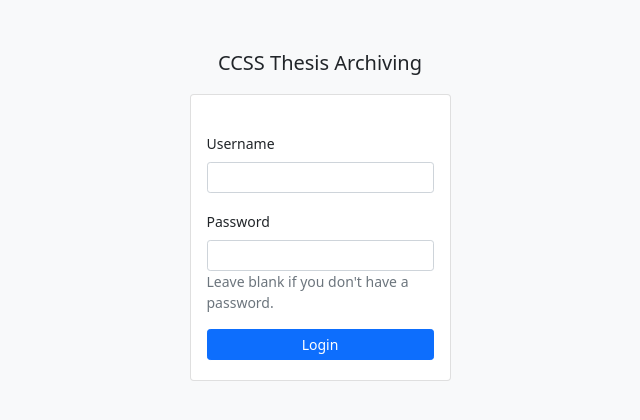
After one commit to Heiseinosay/thesis-archiving, a Flask app: page /user/login in a window 1280 px wide. The commit adds this page. Shown: the top 420 px of the page, without its empty margins (320-960 px from the left). Run offline with Flask 2, Linux system fonts and the light colour scheme.

Commit message:
login page

```diff
--- a/thesis_archiving/templates/thesis/read.html
+++ b/thesis_archiving/templates/thesis/read.html
@@ -31,7 +31,9 @@
 				  <li class="nav-item">
 					<a class="nav-link disabled" href="#" tabindex="-1" aria-disabled="true">Disabled</a>
 				  </li>
+
 				</ul>
+
 			  </div>
 			</div>
 		  </nav>
@@ -79,7 +81,7 @@
 										<span class="badge rounded-pill bg-secondary">{{k}}</span>
 									{% endfor %}
 
-									<p class="card-text">
+									<p class="card-text small">
 										{{t.overview}}
 									</p>
 
--- /dev/null
+++ b/thesis_archiving/templates/user/login.html
@@ -0,0 +1,51 @@
+<!doctype html>
+<html lang="en">
+	<head>
+		<!-- Required meta tags -->
+		<meta charset="utf-8">
+		<meta name="viewport" content="width=device-width, initial-scale=1">
+
+		<!-- Bootstrap CSS -->
+		<link href="https://cdn.jsdelivr.net/npm/bootstrap@5.0.1/dist/css/bootstrap.min.css" rel="stylesheet" integrity="sha384-+0n0xVW2eSR5OomGNYDnhzAbDsOXxcvSN1TPprVMTNDbiYZCxYbOOl7+AMvyTG2x" crossorigin="anonymous">
+
+		<title>Hello, world!</title>
+	</head>
+	<body class="bg-light">
+
+        <div class="container mt-5">
+            <div class="row justify-content-center">
+                <div class="col-8 col-sm-7 col-md-6 col-lg-5 col-xl-3">
+                    <p class="lead text-center">CCSS Thesis Archiving</p>
+                    <div class="card py-1">
+                        <div class="card-body">
+                            <form action="">
+                                <div class="mb-3">
+                                  </div>
+                                <div class="mb-3">
+                                    <label for="exampleFormControlInput1" class="form-label small">Username</label>
+                                    <input type="email" class="form-control form-control-sm" id="exampleFormControlInput1">
+                                  </div>
+                                  <div class="mb-3">
+                                    <label for="exampleFormControlTextarea1" class="form-label small">Password</label>
+                                    <input type="password" class="form-control form-control-sm" id="exampleFormControlInput1">
+                                    <p class="small text-muted">Leave blank if you don't have a password.</p>
+                                  </div>
+                                  <div class="d-grid gap-2">
+                                      <input type="submit" value="Login" class="btn btn-sm btn-primary">
+                                  </div>
+
+                            </form>
+
+                        </div>
+                      </div>
+                </div>
+            </div>
+        </div>
+
+
+		<!-- bootstrap js -->
+		<script src="https://cdn.jsdelivr.net/npm/bootstrap@5.0.1/dist/js/bootstrap.bundle.min.js" integrity="sha384-gtEjrD/SeCtmISkJkNUaaKMoLD0//ElJ19smozuHV6z3Iehds+3Ulb9Bn9Plx0x4" crossorigin="anonymous"></script>
+
+
+	</body>
+</html>
--- a/thesis_archiving/user/routes.py
+++ b/thesis_archiving/user/routes.py
@@ -1,6 +1,10 @@
-from flask import Blueprint, url_for, redirect
+from flask import Blueprint, url_for, redirect, render_template
 
 user = Blueprint('user', __name__, url_prefix="/user")
+
+@user.route("/login")
+def login():
+    return render_template("user/login.html")
 
 @user.route("/read")
 def read():
```
